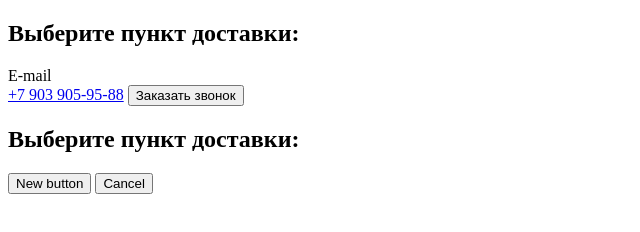
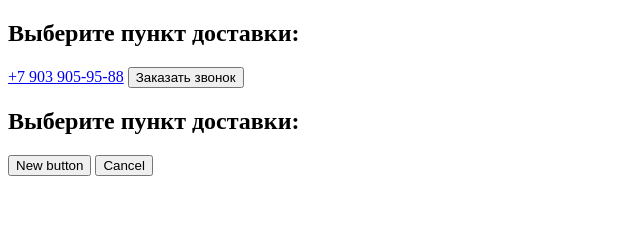
Before and after one commit to AlexanderAlexandrian/special-app, a plain HTML site: page index.html in a window 1280 px wide. Shown: the whole page, without its empty margins (0-640 px from the left). Drawn offline with Linux system fonts and the light colour scheme.

Commit message:
contact_removed

```diff
--- a/index.html
+++ b/index.html
@@ -6,13 +6,6 @@
         <title>Смарт-Экспресс — Добро пожаловать!</title>
     <meta name='viewport' content='width=device-width, initial-scale=1'>
 <h2>Выберите пункт доставки:</h2>
-<body>
-    <header>
-        <nav>
-        </nav>
-          <div> E-mail
-        <div>
-        <div>
             <a href="tel:+79039059588">+7 903 905-95-88</a>
             <button>Заказать звонок</button>
        <h2>Выберите пункт доставки:</h2>
```
Also changed, not shown: 1 other file.
